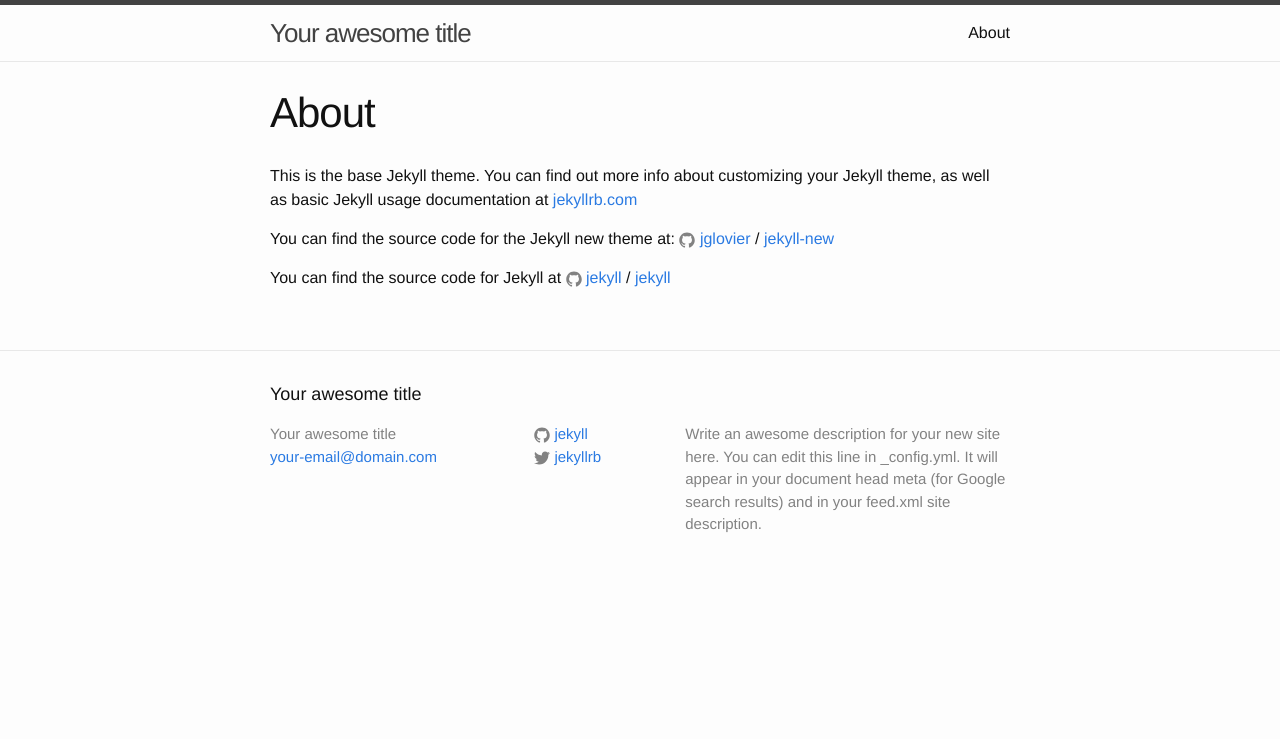
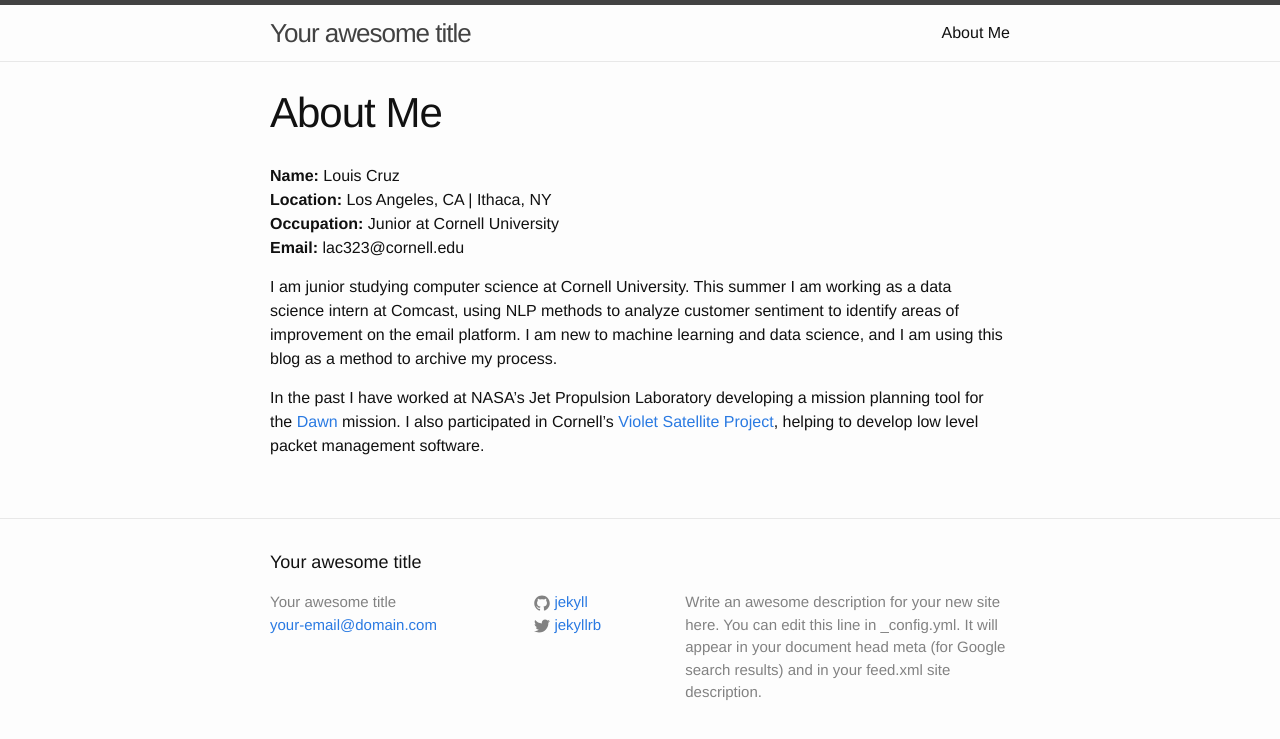
Before and after one commit to loucru1/loucru1.github.io, a Jekyll site: the page built from about.md, in a window 1280 px wide. Shown: the top 739 px of the page. Built offline with Jekyll 4.4.1, drawn with Linux system fonts in a browser that asks for light colours.

Commit message:
update about me

```diff
--- a/about.md
+++ b/about.md
@@ -1,15 +1,16 @@
 ---
 layout: page
-title: About
+title: About Me
 permalink: /about/
 ---
 
-This is the base Jekyll theme. You can find out more info about customizing your Jekyll theme, as well as basic Jekyll usage documentation at [jekyllrb.com](http://jekyllrb.com/)
+__Name:__ Louis Cruz
+__Location:__ Los Angeles, CA | Ithaca, NY
+__Occupation:__ Junior at Cornell University
+__Email:__ lac323@cornell.edu
 
-You can find the source code for the Jekyll new theme at:
-{% include icon-github.html username="jglovier" %} /
-[jekyll-new](https://github.com/jglovier/jekyll-new)
+I am junior studying computer science at Cornell University. This summer I am
+working as a data science intern at Comcast, using NLP
+methods to analyze customer sentiment to identify areas of improvement on the email platform. I am new to machine learning and data science, and I am using this blog as a method to archive my process.
 
-You can find the source code for Jekyll at
-{% include icon-github.html username="jekyll" %} /
-[jekyll](https://github.com/jekyll/jekyll)
+In the past I have worked at NASA's Jet Propulsion Laboratory  developing a mission planning tool for the [Dawn](http://dawn.jpl.nasa.gov/) mission. I also participated in Cornell's [Violet Satellite Project](https://cusat.cornell.edu/violet/), helping to develop low level packet management software.
```
